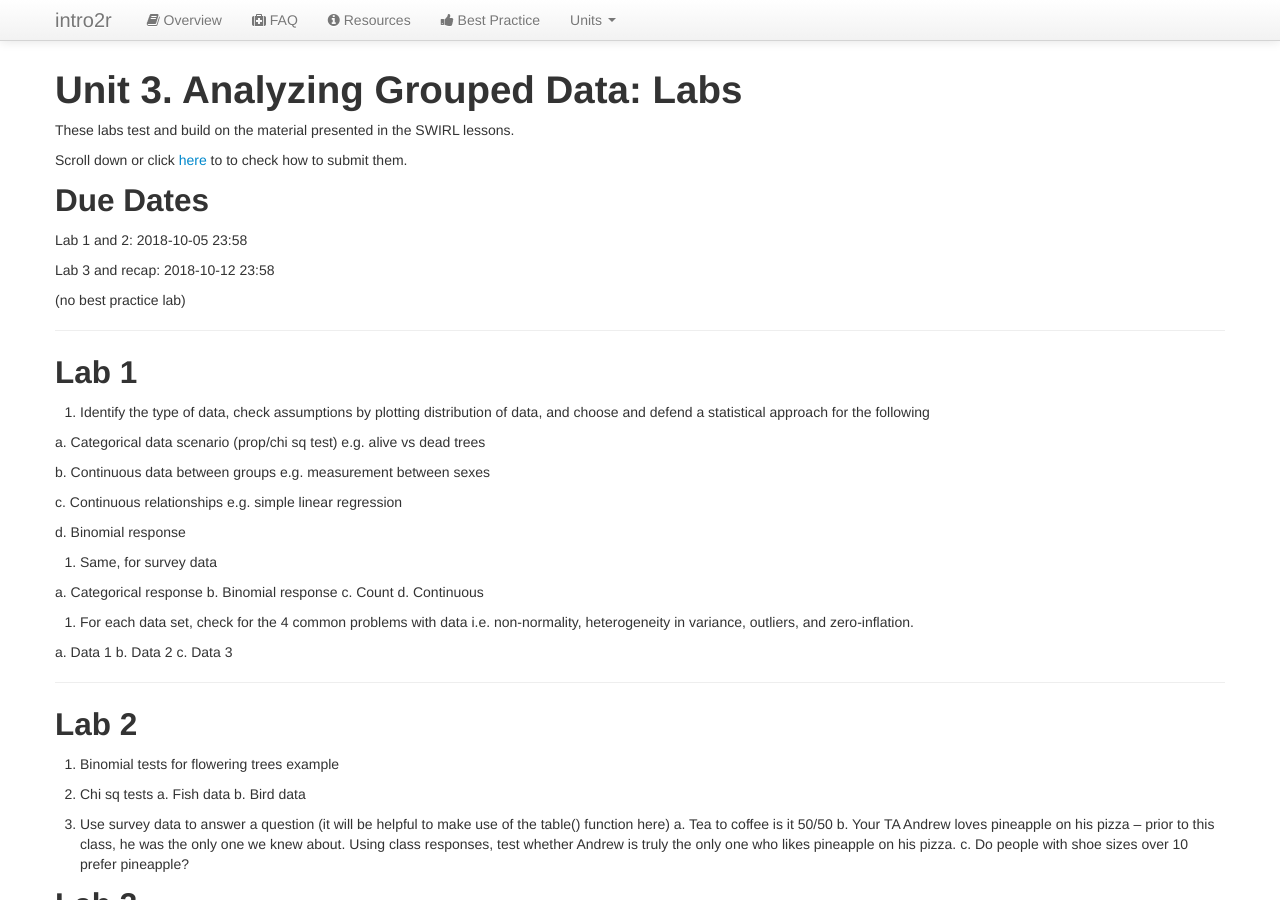
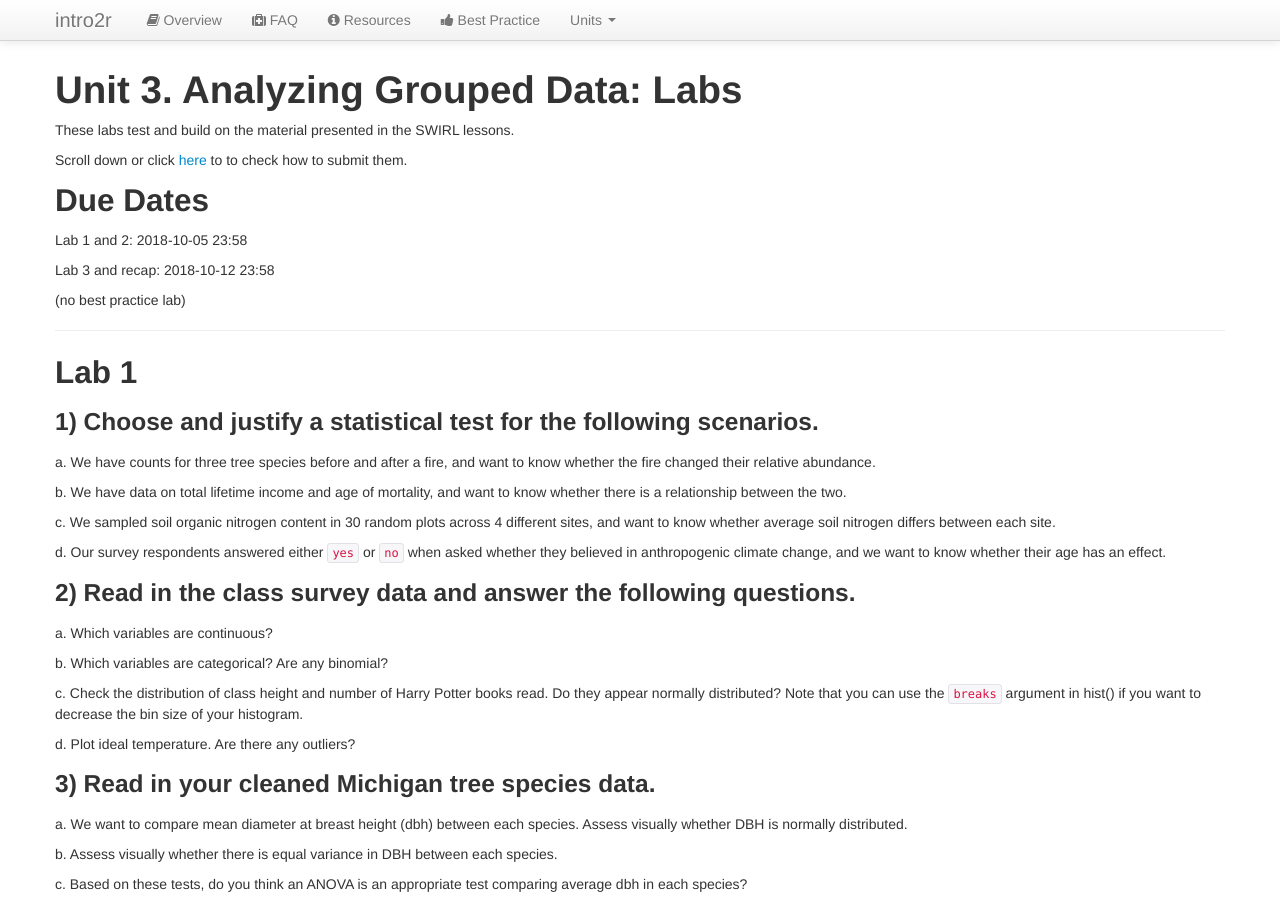
Before and after one commit to intro2r/intro2r, a Jekyll site: the page built from unit3/labs.md, in a window 1280 px wide and 900 px high. Built offline with Jekyll 4.4.1, drawn with Linux system fonts in a browser that asks for light colours; our own code applies the rules of GitHub Pages for plain Markdown files; some of the changed text lies outside the part shown.

Commit message:
Update labs.md

```diff
--- a/unit3/labs.md
+++ b/unit3/labs.md
@@ -23,32 +23,43 @@ Lab 3 and recap: 2018-10-12 23:58
 
 ## Lab 1
 
-1. Identify the type of data, check assumptions by plotting distribution of data, and choose and defend a statistical approach for the following
+### 1) Choose and justify a statistical test for the following scenarios.
 
-  a. Categorical data scenario (prop/chi sq test) e.g. alive vs dead trees
+  a. We have counts for three tree species before and after a fire, and want to know whether the fire changed their relative abundance.
 
-  b. Continuous data between groups e.g. measurement between sexes
+  b. We have data on total lifetime income and age of mortality, and want to know whether there is a relationship between the two.
 
-  c. Continuous relationships e.g. simple linear regression
+  c. We sampled soil organic nitrogen content in 30 random plots across 4 different sites, and want to know whether average soil nitrogen differs between each site.
 
-  d. Binomial response
+  d. Our survey respondents answered either `yes` or `no` when asked whether they believed in anthropogenic climate change, and we want to know whether their age has an effect.
 
 
-2. Same, for survey data
 
-  a. Categorical response
-  b. Binomial response
-  c. Count
-  d. Continuous
+### 2) Read in the class survey data and answer the following questions.
+
+  a. Which variables are continuous?
+
+  b. Which variables are categorical? Are any binomial?
+
+  c. Check the distribution of class height and number of Harry Potter books read. Do they appear normally distributed? Note that you can use the `breaks` argument in hist() if you want to decrease the bin size of your histogram.
+
+  d. Plot ideal temperature. Are there any outliers?
 
 
-3. For each data set, check for the 4 common problems with data i.e. non-normality, heterogeneity in variance, outliers, and zero-inflation.
 
-  a. Data 1
-  b. Data 2
-  c. Data 3
+### 3) Read in your cleaned Michigan tree species data.
 
- - - -
+  a. We want to compare mean diameter at breast height (dbh) between each species. Assess visually whether DBH is normally distributed.
+
+  b. Assess visually whether there is equal variance in DBH between each species.
+
+  c. Based on these tests, do you think an ANOVA is an appropriate test comparing average dbh in each species?
+
+  d. Enter the following code: ` m1 <- aov(dbh ~ species, data = data_name)` where data_name is the name of your data frame. You just performed an ANOVA!
+
+  e. Plot the model residuals as a function of the fitted values (remember `~` from the lesson). Does it seem like our model fit the data?
+
+  - - -
 
 
 ## Lab 2
```
